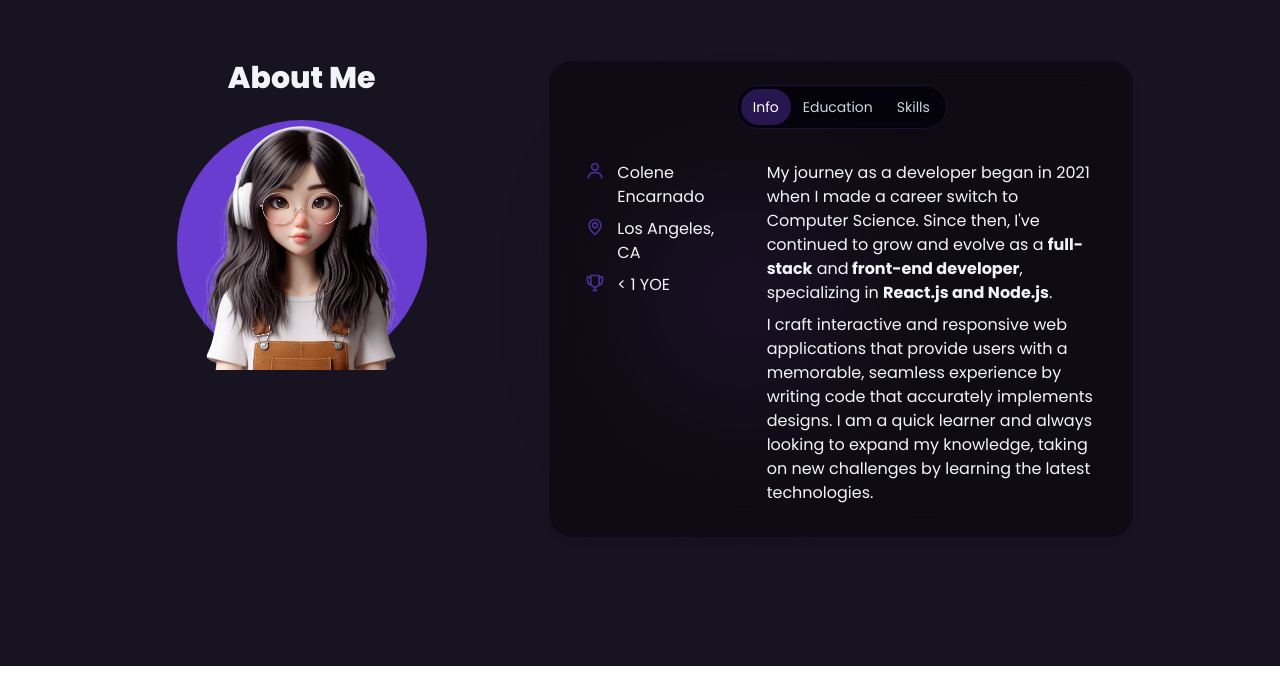
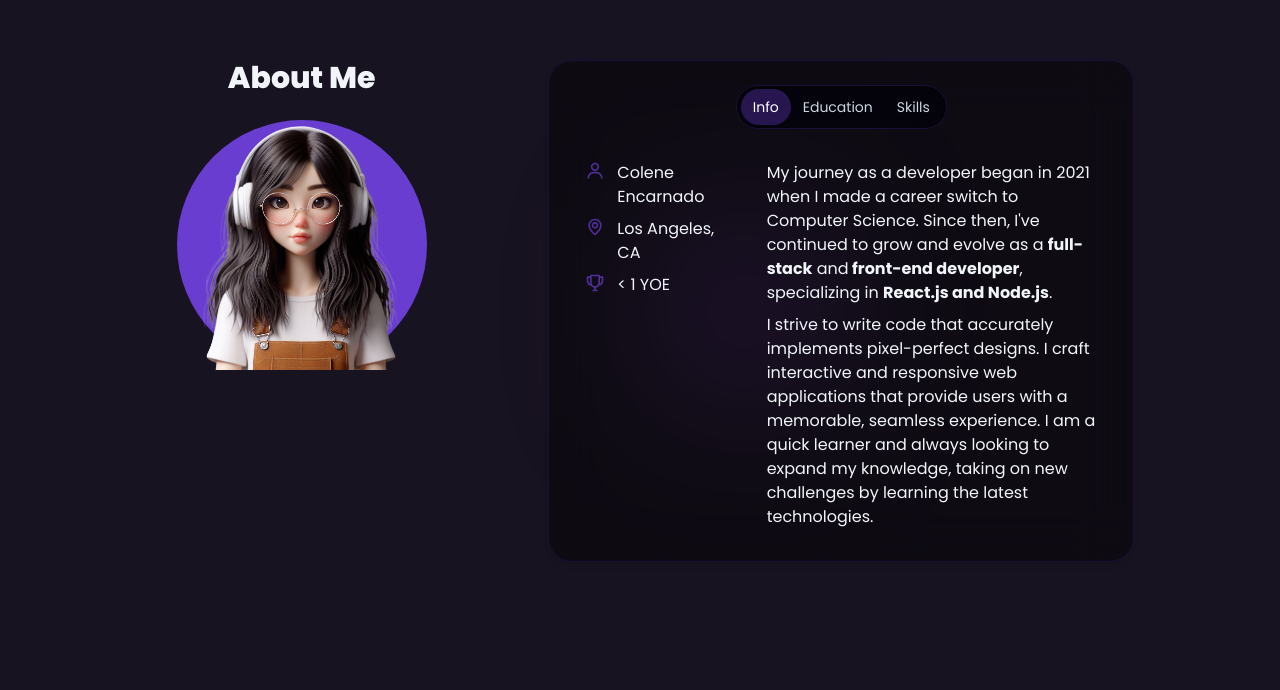
Before and after one commit to encarnac/portfolio, a React (Vite) app: page / in a window 1280 px wide. Shown: the part 980-1670 px from the top of the page. Before the commit the page ends 1646 px from the top, so only its background shows below. Built offline with nearby package versions, Linux system fonts and the light colour scheme.

Commit message:
Updated About(Info) content

```diff
--- a/src/components/AboutSection.jsx
+++ b/src/components/AboutSection.jsx
@@ -71,11 +71,11 @@ const TAB_CONTENT = [
             <span className="font-bold">React.js and Node.js</span>.
           </p>
           <p className="">
-            I craft interactive and responsive web applications that provide
-            users with a memorable, seamless experience by writing code that
-            accurately implements designs. I am a quick learner and always
-            looking to expand my knowledge, taking on new challenges by learning
-            the latest technologies.
+            I strive to write code that accurately implements pixel-perfect
+            designs. I craft interactive and responsive web applications that
+            provide users with a memorable, seamless experience. I am a quick
+            learner and always looking to expand my knowledge, taking on new
+            challenges by learning the latest technologies.
           </p>
           <p></p>
         </div>
@@ -167,17 +167,14 @@ const TAB_CONTENT = [
         <h3 className="text-center font-bold md:text-start">Back-End</h3>
         <div className="mb-5 flex flex-row flex-wrap justify-evenly space-x-2 px-2 text-xs">
           <div className="flex flex-col items-center">
-            <p className="text-[#9d97a6]">Node.js</p>
-            <BiLogoNodejs className="size-10 text-[#6a3dd1]" />
+            <p className="text-[#9d97a6]">Python</p>
+            <BiLogoPython className="size-10 text-[#6a3dd1]" />
           </div>
           <div className="flex flex-col items-center">
             <p className="text-[#9d97a6]">Express</p>
             <SiExpress className="size-10 text-[#6a3dd1]" />
           </div>
-          <div className="flex flex-col items-center">
-            <p className="text-[#9d97a6]">Python</p>
-            <BiLogoPython className="size-10 text-[#6a3dd1]" />
-          </div>
+
           <div className="flex flex-col items-center">
             <p className="text-[#9d97a6]">MongoDB</p>
             <BiLogoMongodb className="size-10 text-[#6a3dd1]" />
```
